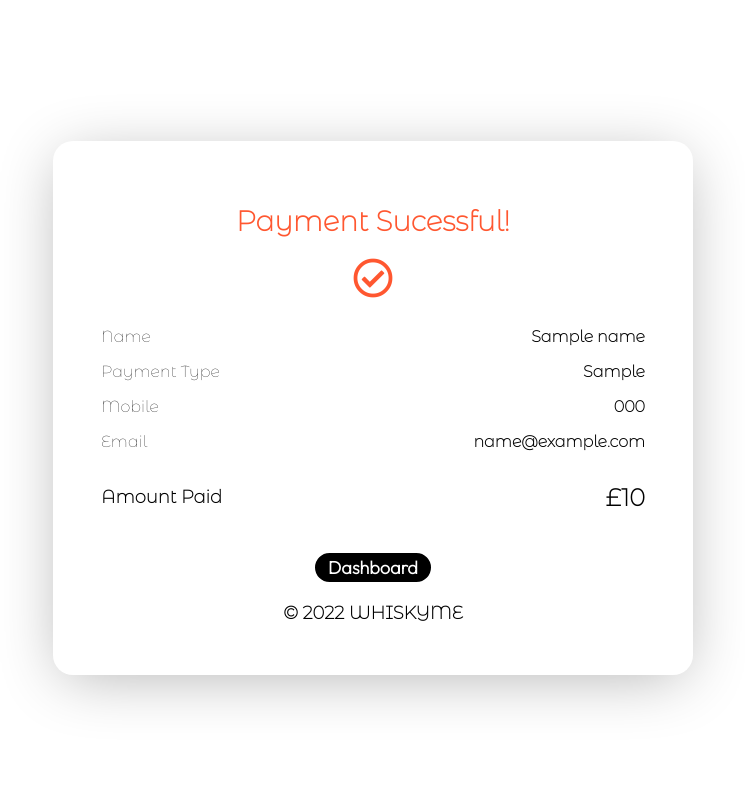
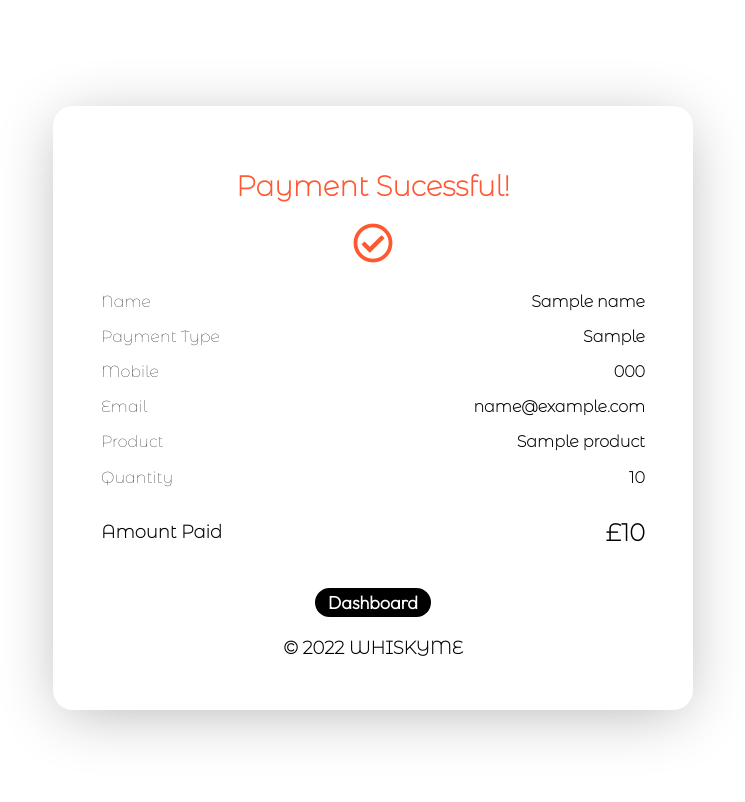
Before and after one commit to mfarzamalam/whiskey_me, a Django app: template templates/new_template/payment-sucessful.html in a window 1280 px wide. Shown: the part 102-904 px from the top of the page, without its empty margins (267-1012 px from the left). Run offline with Django 3.2, Linux system fonts and the light colour scheme; the template is opened without the code that fills it: most values are stand-ins (such as "Sample title", 1, 10 or a date in 2020); some libraries are stand-ins or nearby versions.

Commit message:
added product and qunatity in payment-success

```diff
--- a/templates/new_template/payment-sucessful.html
+++ b/templates/new_template/payment-sucessful.html
@@ -72,6 +72,22 @@
                                 <h6 class=" text-black fw-bold">{{email}}</h6>
                             </div>
                         </div>
+                        <div class="row my-2">
+                            <div class="col-12 col-md-6">
+                                <h6>Product</h6>
+                            </div>
+                            <div class="col-12 col-md-6 d-flex justify-content-end">
+                                <h6 class=" text-black fw-bold">{{product}}</h6>
+                            </div>
+                        </div>
+                        <div class="row my-2">
+                            <div class="col-12 col-md-6">
+                                <h6>Quantity</h6>
+                            </div>
+                            <div class="col-12 col-md-6 d-flex justify-content-end">
+                                <h6 class=" text-black fw-bold">{{quantity}}</h6>
+                            </div>
+                        </div>
                         <div class="row my-4">
                             <div class="col-12 col-md-6">
                                 <p class="text-black fw-bold">Amount Paid</p>
```
Also changed, not shown: order/views.py (+8 -2 lines).
